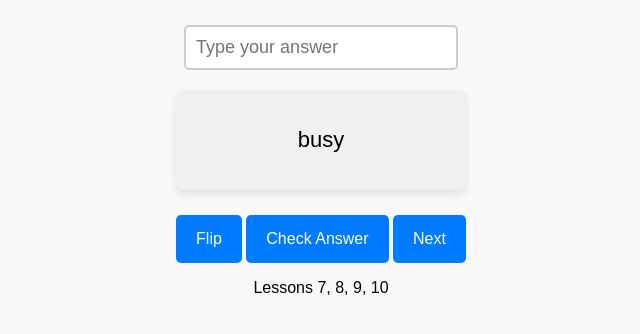
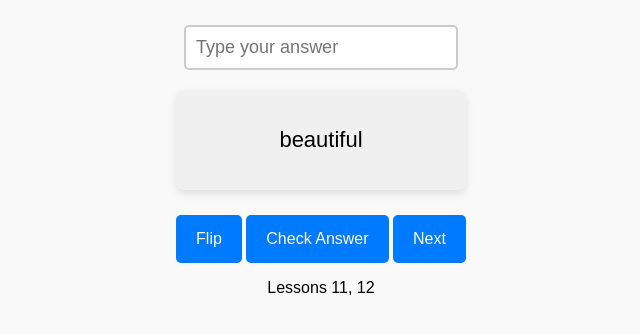
Before and after one commit to BjornvdLaan/flashcards, a plain HTML site: page index.html in a window 1280 px wide. Shown: the whole page, without its empty margins (319-959 px from the left). Drawn offline with Linux system fonts and the light colour scheme.

Commit message:
Add lessons 11 and 12

```diff
--- a/index.html
+++ b/index.html
@@ -125,7 +125,7 @@
         <button id="nextBtn">Next</button>
         <br>
         <div>
-            <p>Lessons 7, 8, 9, 10</p>
+            <p>Lessons 11, 12</p>
         </div>
         <div class="feedback-box">
             <p id="feedback-text"></p>
@@ -142,57 +142,83 @@
 
         const flashcardContents = [
             // lesson 7
-            { front: "to do", back: ["zuò", "做"] },
-            { front: "job", back: ["gōngzuò", "工作"] },
-            { front: "taxi", back: ["sījī", "司机"] },
-            { front: "busy", back: ["máng", "忙"] },
-            { front: "journalist", back: ["jìzhě", "记者"] },
-            { front: "doctor", back: ["yīshēng", "医生"] },
-            { front: "very much", back: ["fēicháng", "非常"] },
-            { front: "housewife", back: ["jiātíng zhǔfù", "家庭主妇"] },
-            { front: "most", back: ["zuì", "最"] },
+            // { front: "to do", back: ["zuò", "做"] },
+            // { front: "job", back: ["gōngzuò", "工作"] },
+            // { front: "taxi", back: ["sījī", "司机"] },
+            // { front: "busy", back: ["máng", "忙"] },
+            // { front: "journalist", back: ["jìzhě", "记者"] },
+            // { front: "doctor", back: ["yīshēng", "医生"] },
+            // { front: "very much", back: ["fēicháng", "非常"] },
+            // { front: "housewife", back: ["jiātíng zhǔfù", "家庭主妇"] },
+            // { front: "most", back: ["zuì", "最"] },
 
             // lesson 8
-            { front: "waitress", back: ["fúwùyuán", "服务员"] },
-            { front: "to serve", back: ["fúwù", "服务"] },
-            { front: "secretary", back: ["mìshū", "秘书"] },
-            { front: "chef", back: ["chúshī", "厨师"] },
-            { front: "lawyer", back: ["lǜshī", "律师"] },
-            { front: "laborious", back: ["xīnkǔ", "辛苦"] },
-            { front: "athlete", back: ["yùndòngyuán", "运动员"] },
-            { front: "to do sports", back: ["yùndòng", "运动"] },
-            { front: "student", back: ["xuésheng", "学生"] },
-            { front: "happy", back: ["kuài lè", "快乐"] },
+            // { front: "waitress", back: ["fúwùyuán", "服务员"] },
+            // { front: "to serve", back: ["fúwù", "服务"] },
+            // { front: "secretary", back: ["mìshū", "秘书"] },
+            // { front: "chef", back: ["chúshī", "厨师"] },
+            // { front: "lawyer", back: ["lǜshī", "律师"] },
+            // { front: "laborious", back: ["xīnkǔ", "辛苦"] },
+            // { front: "athlete", back: ["yùndòngyuán", "运动员"] },
+            // { front: "to do sports", back: ["yùndòng", "运动"] },
+            // { front: "student", back: ["xuésheng", "学生"] },
+            // { front: "happy", back: ["kuài lè", "快乐"] },
 
 
             // lesson 9
-            { front: "to like", back: ["xǐhuan", "喜欢"] },
-            { front: "to play", back: ["dǎ", "打"] },
-            { front: "basketball", back: ["lánqiú", "篮球"] },
-            { front: "to sing", back: ["chàng gē", "唱歌"] },
-            { front: "shadowboxing", back: ["tài jí quán", "太极拳"] },
-            { front: "to surf on the internet", back: ["shàng wǎng", "上网"] },
-            { front: "they", back: ["tāmen", "他们"] },
-            { front: "both", back: ["dōu", "都"] },
-            { front: "to eat", back: ["chī", "吃"] },
-            { front: "Chinese food", back: ["zhōngguó cài", "中国菜"] },
-            { front: "to sleep", back: ["shuì jiào", "睡觉"] },
+            // { front: "to like", back: ["xǐhuan", "喜欢"] },
+            // { front: "to play", back: ["dǎ", "打"] },
+            // { front: "basketball", back: ["lánqiú", "篮球"] },
+            // { front: "to sing", back: ["chàng gē", "唱歌"] },
+            // { front: "shadowboxing", back: ["tài jí quán", "太极拳"] },
+            // { front: "to surf on the internet", back: ["shàng wǎng", "上网"] },
+            // { front: "they", back: ["tāmen", "他们"] },
+            // { front: "both", back: ["dōu", "都"] },
+            // { front: "to eat", back: ["chī", "吃"] },
+            // { front: "Chinese food", back: ["zhōngguó cài", "中国菜"] },
+            // { front: "to sleep", back: ["shuì jiào", "睡觉"] },
             //{ front: "model partical at end of alternative sentence" back: ["ne", "呢"] }
 
             // lesson 10
-            { front: "to listen", back: ["tīng", "听"] },
-            { front: "music", back: ["yīnyuè", "音乐"] },
-            { front: "to do physical exercises", back: ["jiànshēn", "健身"] },
-            { front: "to drink", back: ["hē", "喝"] },
-            { front: "tea", back: ["chá", "茶"] },
-            { front: "to see", back: ["kàn", "看"] },
-            { front: "television", back: ["diànshì", "电视"] },
-            { front: "movie", back: ["diànyǐng", "电影"] },
-            { front: "newpaper", back: ["bàozhǐ", "报纸"] },
-            { front: "book", back: ["shū", "书"] },
-            { front: "to write", back: ["xiě", "写"] },
-            { front: "microblog", back: ["wēibó", "微博"] },
-            { front: "Beijing opera", back: ["jīngjù", "京剧"] }
+            // { front: "to listen", back: ["tīng", "听"] },
+            // { front: "music", back: ["yīnyuè", "音乐"] },
+            // { front: "to do physical exercises", back: ["jiànshēn", "健身"] },
+            // { front: "to drink", back: ["hē", "喝"] },
+            // { front: "tea", back: ["chá", "茶"] },
+            // { front: "to see", back: ["kàn", "看"] },
+            // { front: "television", back: ["diànshì", "电视"] },
+            // { front: "movie", back: ["diànyǐng", "电影"] },
+            // { front: "newpaper", back: ["bàozhǐ", "报纸"] },
+            // { front: "book", back: ["shū", "书"] },
+            // { front: "to write", back: ["xiě", "写"] },
+            // { front: "microblog", back: ["wēibó", "微博"] },
+            // { front: "Beijing opera", back: ["jīngjù", "京剧"] }
+
+            // lesson 11
+            { front: "father", back: ["bàba", "爸爸"] },
+            { front: "mother", back: ["māma", "妈妈"] },
+            { front: "beautiful", back: ["piàoliang", "漂亮"] },
+            { front: "to have", back: ["yǒu", "有"] },
+            { front: "many", back: ["duō", "多"] },
+            { front: "clothes", back: ["yī fu", "衣服"] },
+            { front: "not to have", back: ["méi yǒu", "没有"] },
+            { front: "elder brother", back: ["gēge", "哥哥"] },
+            { front: "one", back: ["yī", "一"] },
+            { front: "measure word", back: ["gè", "个"] },
+            { front: "elder sister", back: ["jiějie", "姐姐"] },
+            { front: "boyfriend", back: ["nán péng you", "男朋友"] },
+            { front: "to date", back: ["yuēhuì", "约会"] },
+
+            // lesson 12
+            { front: "how many", back: ["jǐ", "几"] },
+            { front: "younger brother", back: ["dìdi", "弟弟"] },
+            { front: "two", back: ["liǎng", "两"] },
+            { front: "younger sister", back: ["mèimei", "妹妹"] },
+            { front: "family", back: ["jiā", "家"] },
+            { front: "five", back: ["wǔ", "五"] },
+            { front: "measure word", back: ["kǒu", "口"] },
+            { front: "three", back: ["sān", "三"] },
+            { front: "four", back: ["sì", "四"] }, // technically not in lesson 12
         ];
 
         let remainingFlashcards = [...flashcardContents];
```
